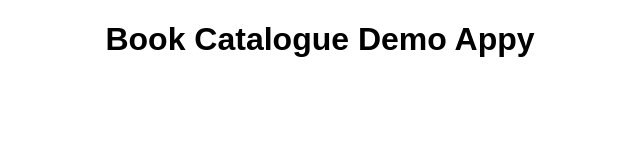
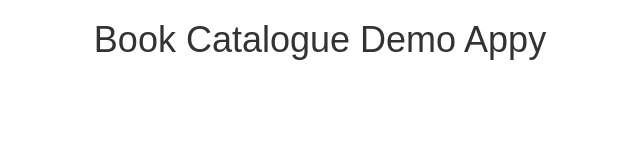
Before and after one commit to mogikanen9/spring-boot-reactjs-demo-app, a React app: page client/dist/index.html in a window 1280 px wide. Shown: the whole page, without its empty margins (320-960 px from the left). Built offline with nearby package versions, Linux system fonts and the light colour scheme.

Commit message:
react-bootstrap conifgured
[https://react-bootstrap.github.io/](https://react-bootstrap.github.io/)

```diff
--- a/client/dist/index.html
+++ b/client/dist/index.html
@@ -1,6 +1,12 @@
 <!DOCTYPE html>
 <html lang="en">
 <head>
+    <!-- Latest compiled and minified CSS -->
+    <link rel="stylesheet" href="https://maxcdn.bootstrapcdn.com/bootstrap/latest/css/bootstrap.min.css">
+
+    <!-- Optional theme -->
+    <link rel="stylesheet" href="https://maxcdn.bootstrapcdn.com/bootstrap/latest/css/bootstrap-theme.min.css">
+
     <link type="text/css" rel="stylesheet" href="stylesheets/style.css">
     <meta name="viewport" content="minimum-scale=1.0, width=device-width, maximum-scale=1.0, user-scalable=no"/>
     <meta charset="UTF-8">
--- a/client/package.json
+++ b/client/package.json
@@ -20,6 +20,7 @@
   "dependencies": {
     "isomorphic-fetch": "^2.2.1",
     "react": "^15.6.1",
+    "react-bootstrap": "^0.31.2",
     "react-dom": "^15.6.1",
     "react-icons": "^2.2.5",
     "react-router": "^4.1.2",
```
